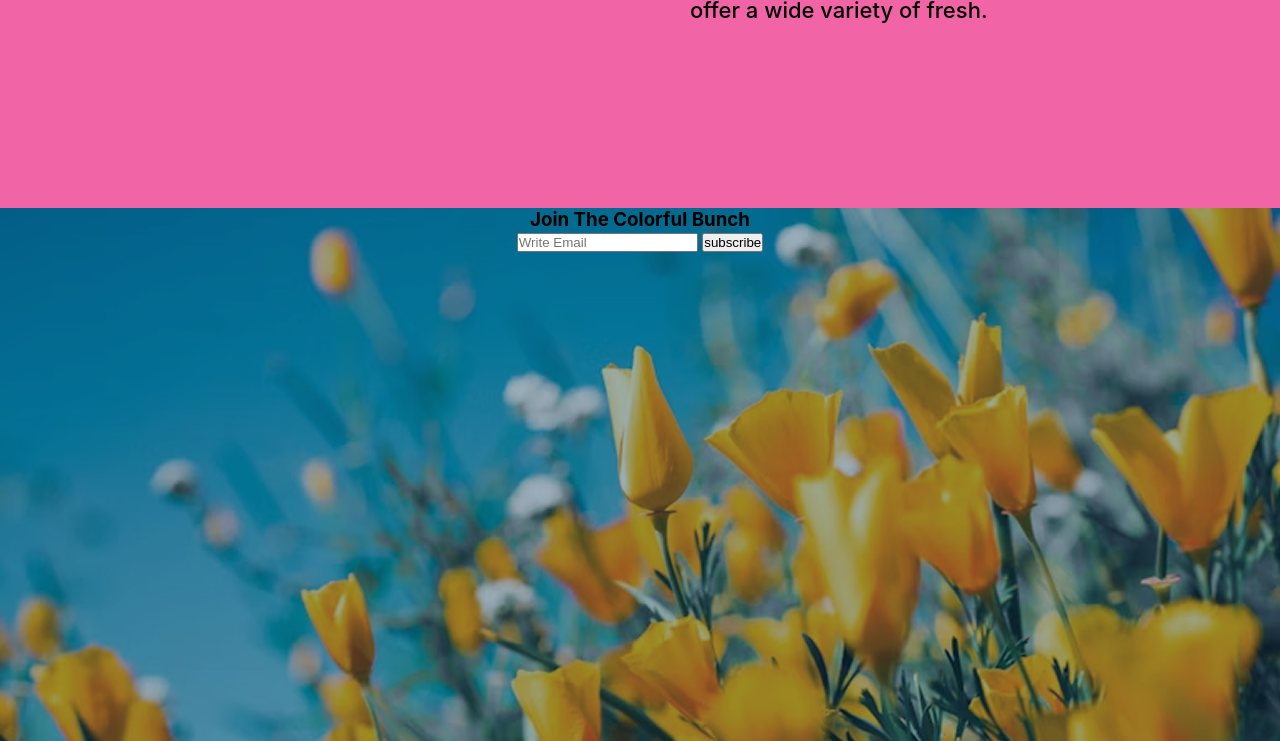
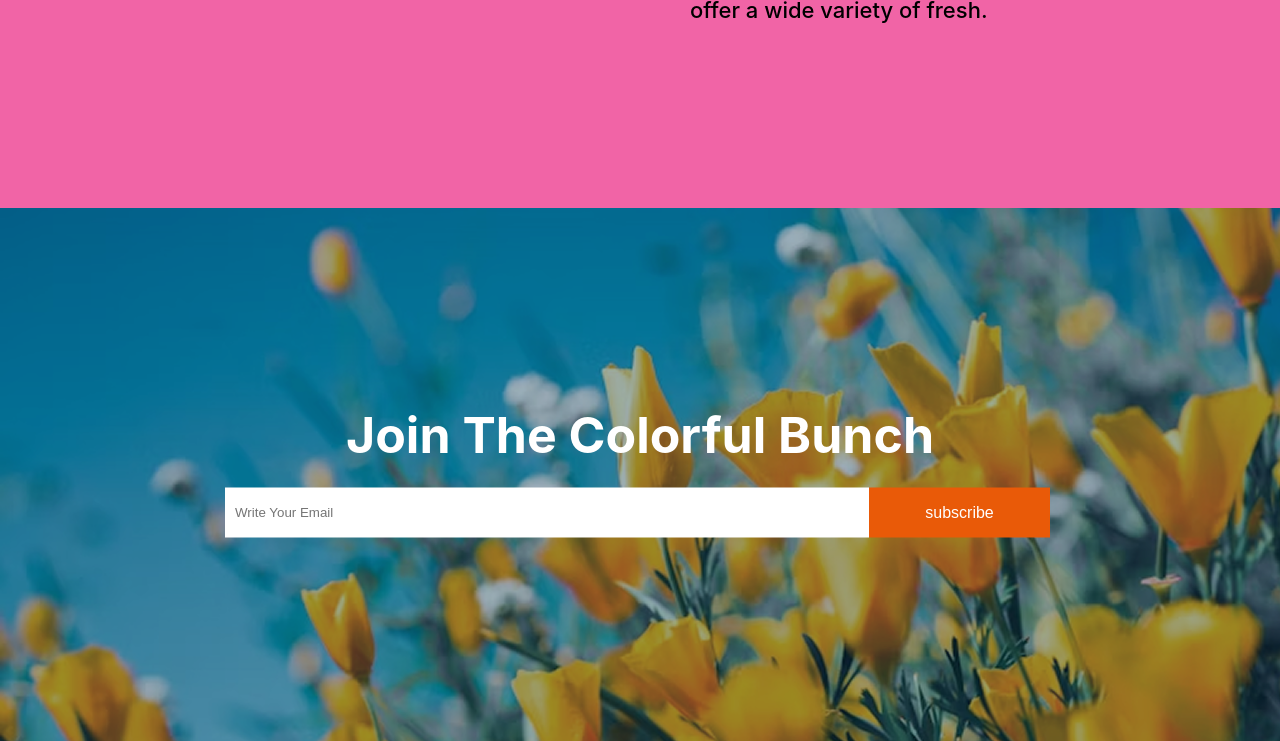
Before and after one commit to provash10/B12A02-Responsive-Flowers-02, a plain HTML site: page index.html in a window 1280 px wide. Shown: the part 2271-3012 px from the top of the page. Drawn offline with Linux system fonts and the light colour scheme.

Commit message:
Flowers & Plants Lover design edit and Email Subcribe design

```diff
--- a/css/style.css
+++ b/css/style.css
@@ -170,10 +170,12 @@
     padding: 20px;
 }
 .sticker-img{
+    height: 250px;
+    width: 250px;
     position: absolute;
     top: 30%;
-    left: 60%;
-    transform: translate(35%, -130%);
+    left: 50%;
+    transform: translate(32%, -110%);
 
 }
 
@@ -186,8 +188,47 @@
     height: 533px;
     background-image: url(../assets/news-letter-bg.png);
     text-align: center;
-    /* position: relative; */
+    position: relative;
+
 }
 .email-subscribe-content{
-    /* position: absolute; */
+    /* justify-content: center; */
+    /* padding-top: 300px; */
+    position: absolute;
+    top: 50%;
+    left: 50%;
+    transform: translate(-50%, -50%);
+    width: 830px;
+    height: 141px;
 }
+.email-subscribe-content h3{
+    color: #FFFFFF;
+    font-size: 50px;
+    font-weight: bold;
+}
+.email-btn{
+    width: 830px;
+    height: 50px;
+    gap: no gap;
+    padding-top: 23px;
+}
+
+.email-btn input{
+    width: 644px;
+    height: 50px;
+    border: none;
+    padding-left: 10px;
+}
+.email-btn button{
+    width: 181px;
+    height: 50px;
+}
+.subscribe-btn{
+    background-color: #E95A08;
+    color: #FFFFFF;
+    border: none;
+    font-size: 16px;
+    font-weight: 500;
+    padding: 16px 55px;
+
+}
--- a/index.html
+++ b/index.html
@@ -130,8 +130,10 @@
         <section class="email-subscribe-section">
             <div class="email-subscribe-content">
                 <h3> Join The Colorful Bunch</h3>
-                <input type="email" placeholder="Write Email">
-                <button>subscribe</button>
+                <div class="email-btn display-flex">
+                    <input type="email" placeholder="Write Your Email">
+                    <button class="subscribe-btn">subscribe</button>
+                </div>
             </div>
         </section>
     </main>
```
